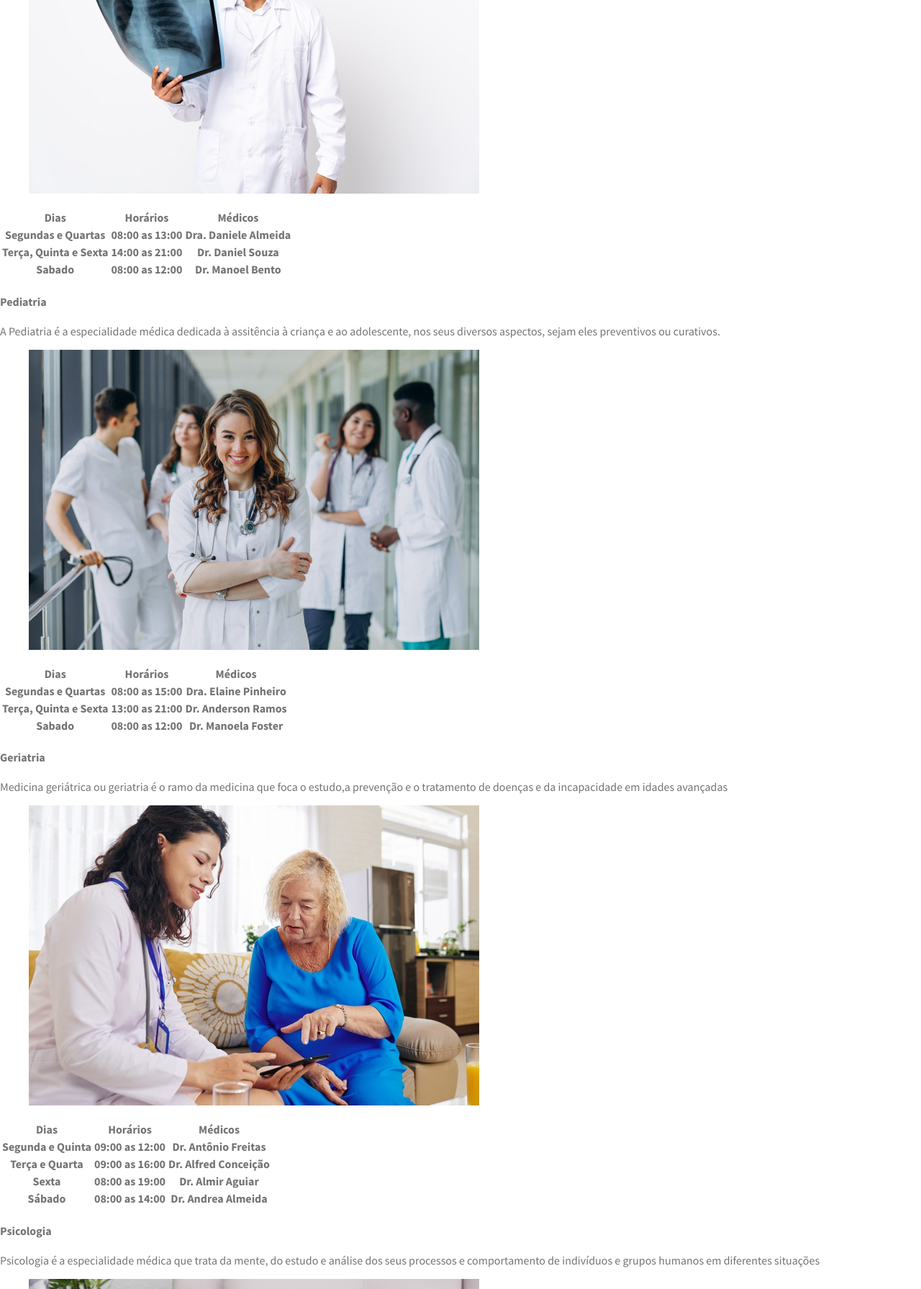
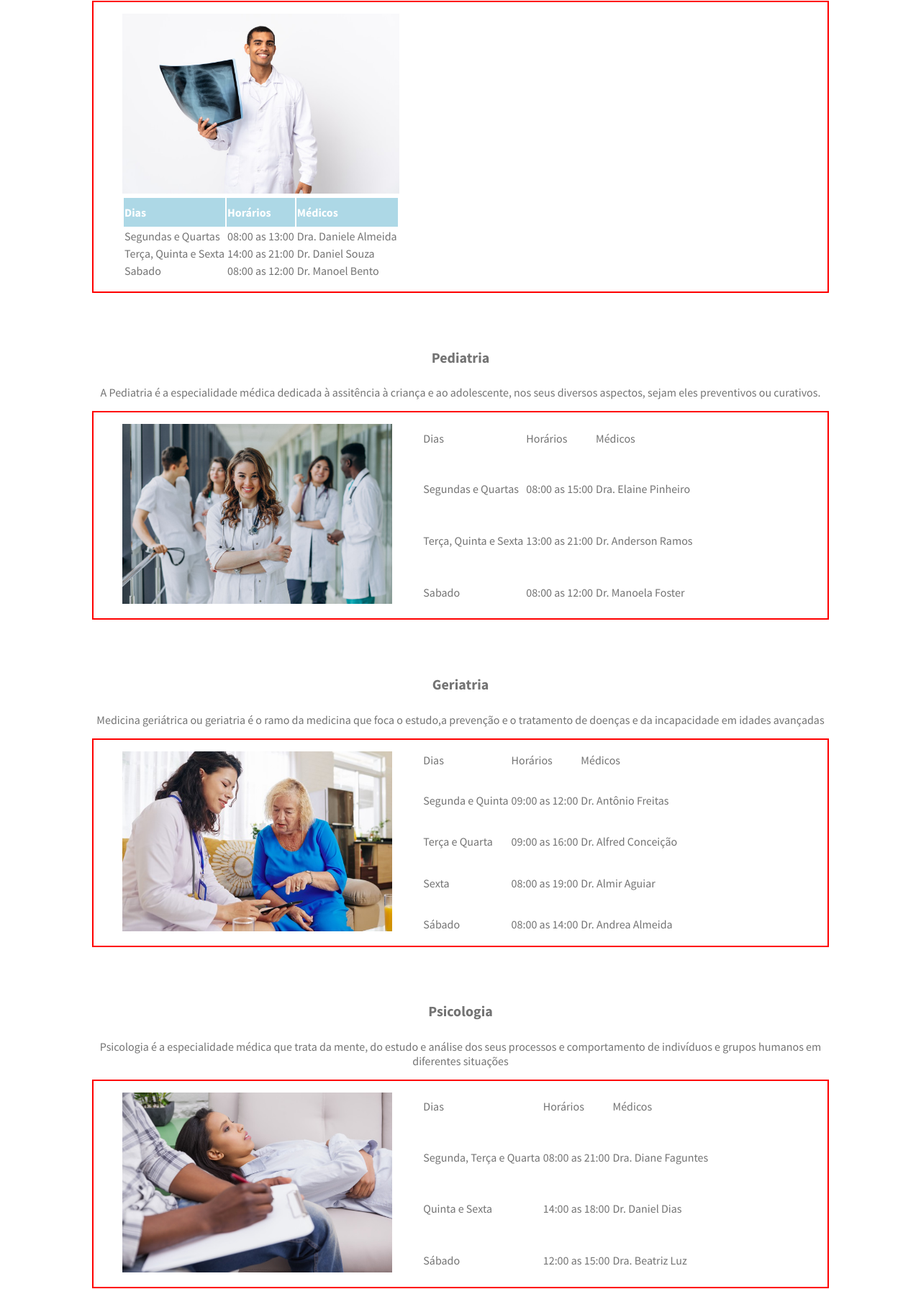
Before and after one commit to romacloud1989/ClinicaDev, a plain HTML site: page especialidades.html in a window 1280 px wide. Shown: the part 368-2159 px from the top of the page at 72% size. Drawn offline with Linux system fonts and the light colour scheme.

Commit message:
Estilizando pagina especializações

```diff
--- a/especialidades.html
+++ b/especialidades.html
@@ -2,7 +2,7 @@
 <html>
 <head>
   <meta charset="UTF-8">
-  <meta name="viewport" content="width=device-width, initial-scale=1.0">
+  <meta name="viewport" content="widtd=device-widtd, initial-scale=1.0">
   <link rel="stylesheet" href="style/mainstyle.css">
   <link rel="stylesheet" type="text/css" href="style/especialidadestyle.css">
   <link href="https://fonts.googleapis.com/css2?family=Source+Sans+Pro:ital,wght@0,200;0,300;0,400;0,600;0,700;0,900;1,200;1,300;1,400;1,600;1,700;1,900&display=swap" rel="stylesheet">
@@ -24,7 +24,7 @@
     </div>
   </header>
   <main>
-    <nav>
+    <nav class="especialidades-links">
       <a href="#ortopedia">Ortopedia</a>
       <a href="#pediatria">Pediatria</a>
       <a href="#geriatria">Geriatria</a>
@@ -32,22 +32,24 @@
       <a href="#fisioterapia">Fisioterapia</a>
     </nav>
     <div class="titulo-especialidades">
-    <h3>Conheça as nossas especialidades</h3>
+    <p>Conheça as nossas especialidades</p>
     </div>
     <section id="ortopedia" class="especializacao">
-      <div class="descicao">
+      <div class="descricao">
           <h4>Ortopedia</h4>
           <p>A ortopedia é a especialidade médica que cuida da saúde relacionada aos elementos do aparelho locomotor, como ossos, músculos, ligamentos e articulações</p>
       </div>
     </section>
     <section>
       <div class="tabela">
+        <div>
         <figure>
           <img src="assets\ortopedia.png" alt="Imagem de um ortopedista">
-        </figure>
+
+        </tr>
         <table>
-          <thead>
-          <tr>
+          <thead >
+          <tr class="tabela-head">
             <th>Dias</th>
             <th>Horários</th>
             <th>Médicos</th>
@@ -55,26 +57,26 @@
           </thead>
           <tbody>
           <tr>
-            <th>Segundas e Quartas</th>
-            <th>08:00 as 13:00</th>
-            <th>Dra. Daniele Almeida</th>
+            <td>Segundas e Quartas</td>
+            <td>08:00 as 13:00</td>
+            <td>Dra. Daniele Almeida</td>
           </tr>
           <tr>
-            <th>Terça, Quinta e Sexta</th>
-            <th>14:00 as 21:00</th>
-            <th>Dr. Daniel Souza</th>
+            <td>Terça, Quinta e Sexta</td>
+            <td>14:00 as 21:00</td>
+            <td>Dr. Daniel Souza</td>
           </tr>
           <tr>
-            <th>Sabado</th>
-            <th>08:00 as 12:00</th>
-            <th>Dr. Manoel Bento</th>
+            <td>Sabado</td>
+            <td>08:00 as 12:00</td>
+            <td>Dr. Manoel Bento</td>
           </tr>
           </tbody>
         </table>
       </div>
     </section>
     <section id="pediatria" class="especializacao">
-      <div class="descicao">
+      <div class="descricao">
           <h4>Pediatria</h4>
           <p>A Pediatria é a especialidade médica dedicada à assitência à criança e ao adolescente, nos seus diversos aspectos, sejam eles preventivos ou curativos.</p>
       </div>
@@ -85,35 +87,35 @@
           <img src="assets\pediatra2.png" alt="Imagem de um ortopedista">
         </figure>
         <table>
-          <thead>
+          <tdead>
           <tr>
-            <th>Dias</th>
-            <th>Horários</th>
-            <th>Médicos</th>
+            <td>Dias</td>
+            <td>Horários</td>
+            <td>Médicos</td>
           </tr>
-          </thead>
+          </tdead>
           <tbody>
           <tr>
-            <th>Segundas e Quartas</th>
-            <th>08:00 as 15:00</th>
-            <th>Dra. Elaine Pinheiro</th>
+            <td>Segundas e Quartas</td>
+            <td>08:00 as 15:00</td>
+            <td>Dra. Elaine Pinheiro</td>
           </tr>
           <tr>
-            <th>Terça, Quinta e Sexta</th>
-            <th>13:00 as 21:00</th>
-            <th>Dr. Anderson Ramos</th>
+            <td>Terça, Quinta e Sexta</td>
+            <td>13:00 as 21:00</td>
+            <td>Dr. Anderson Ramos</td>
           </tr>
           <tr>
-            <th>Sabado</th>
-            <th>08:00 as 12:00</th>
-            <th>Dr. Manoela Foster</th>
+            <td>Sabado</td>
+            <td>08:00 as 12:00</td>
+            <td>Dr. Manoela Foster</td>
           </tr>
           </tbody>
         </table>
       </div>
     </section>
     <section id="geriatria" class="especializacao">
-      <div class="descicao">
+      <div class="descricao">
           <h4>Geriatria</h4>
           <p>Medicina geriátrica ou geriatria é o ramo da medicina que foca o estudo,a prevenção e o tratamento de doenças e da incapacidade em idades avançadas</p>
       </div>
@@ -124,40 +126,40 @@
           <img src="assets\geriatra.png" alt="Imagem de um ortopedista">
         </figure>
         <table>
-          <thead>
+          <tdead>
           <tr>
-            <th>Dias</th>
-            <th>Horários</th>
-            <th>Médicos</th>
+            <td>Dias</td>
+            <td>Horários</td>
+            <td>Médicos</td>
           </tr>
-          </thead>
+          </tdead>
           <tbody>
           <tr>
-            <th>Segunda e Quinta</th>
-            <th>09:00 as 12:00</th>
-            <th>Dr. Antônio Freitas</th>
+            <td>Segunda e Quinta</td>
+            <td>09:00 as 12:00</td>
+            <td>Dr. Antônio Freitas</td>
           </tr>
           <tr>
-            <th>Terça e Quarta</th>
-            <th>09:00 as 16:00</th>
-            <th>Dr. Alfred Conceição</th>
+            <td>Terça e Quarta</td>
+            <td>09:00 as 16:00</td>
+            <td>Dr. Alfred Conceição</td>
           </tr>
           <tr>
-            <th>Sexta</th>
-            <th>08:00 as 19:00</th>
-            <th>Dr. Almir Aguiar</th>
+            <td>Sexta</td>
+            <td>08:00 as 19:00</td>
+            <td>Dr. Almir Aguiar</td>
           </tr>
           <tr>
-            <th>Sábado</th>
-            <th>08:00 as 14:00</th>
-            <th>Dr. Andrea Almeida</th>
+            <td>Sábado</td>
+            <td>08:00 as 14:00</td>
+            <td>Dr. Andrea Almeida</td>
           </tr>
           </tbody>
         </table>
       </div>
     </section>
     <section id="psicologia" class="especializacao">
-      <div class="descicao">
+      <div class="descricao">
           <h4>Psicologia</h4>
           <p>Psicologia é a especialidade médica que trata da mente, do estudo e análise dos seus processos e comportamento de indivíduos e grupos humanos em diferentes situações</p>
       </div>
@@ -168,35 +170,35 @@
           <img src="assets\psicologo.png" alt="Imagem de um ortopedista">
         </figure>
         <table>
-          <thead>
+          <tdead>
           <tr>
-            <th>Dias</th>
-            <th>Horários</th>
-            <th>Médicos</th>
+            <td>Dias</td>
+            <td>Horários</td>
+            <td>Médicos</td>
           </tr>
-          </thead>
+          </tdead>
           <tbody>
           <tr>
-            <th>Segunda, Terça e Quarta</th>
-            <th>08:00 as 21:00</th>
-            <th>Dra. Diane Faguntes</th>
+            <td>Segunda, Terça e Quarta</td>
+            <td>08:00 as 21:00</td>
+            <td>Dra. Diane Faguntes</td>
           </tr>
           <tr>
-            <th>Quinta e Sexta</th>
-            <th>14:00 as 18:00</th>
-            <th>Dr. Daniel Dias</th>
+            <td>Quinta e Sexta</td>
+            <td>14:00 as 18:00</td>
+            <td>Dr. Daniel Dias</td>
           </tr>
           <tr>
-            <th>Sábado</th>
-            <th>12:00 as 15:00</th>
-            <th>Dra. Beatriz Luz</th>
+            <td>Sábado</td>
+            <td>12:00 as 15:00</td>
+            <td>Dra. Beatriz Luz</td>
           </tr>
           </tbody>
         </table>
       </div>
     </section>
     <section id="fisioterapia" class="especializacao">
-      <div class="descicao">
+      <div class="descricao">
           <h4>Fisioterapia</h4>
           <p>Fisioterapia é uma ciência da saúde aplicada ao, estudo, diagnóstico, prevenção e tratamento de disfunções cinéticas e funcionais de orgãos do sistema motor </p>
       </div>
@@ -207,28 +209,28 @@
           <img src="assets\fisioterapia.png" alt="Imagem de um ortopedista">
         </figure>
         <table>
-          <thead>
+          <tdead>
           <tr>
-            <th>Dias</th>
-            <th>Horários</th>
-            <th>Médicos</th>
+            <td>Dias</td>
+            <td>Horários</td>
+            <td>Médicos</td>
           </tr>
-          </thead>
+          </tdead>
           <tbody>
           <tr>
-            <th>Segunda, Terça e Quarta</th>
-            <th>08:00 as 21:00</th>
-            <th>Dra. Diane Faguntes</th>
+            <td>Segunda, Terça e Quarta</td>
+            <td>08:00 as 21:00</td>
+            <td>Dra. Diane Faguntes</td>
           </tr>
           <tr>
-            <th>Quinta e Sexta</th>
-            <th>14:00 as 18:00</th>
-            <th>Dr. Daniel Dias</th>
+            <td>Quinta e Sexta</td>
+            <td>14:00 as 18:00</td>
+            <td>Dr. Daniel Dias</td>
           </tr>
           <tr>
-            <th>Sábado</th>
-            <th>12:00 as 15:00</th>
-            <th>Dra. Beatriz Luz</th>
+            <td>Sábado</td>
+            <td>12:00 as 15:00</td>
+            <td>Dra. Beatriz Luz</td>
           </tr>
           </tbody>
         </table>
--- a/style/especialidadestyle.css
+++ b/style/especialidadestyle.css
@@ -0,0 +1,77 @@
+* {
+  box-sizing: border-box;
+}
+
+body {
+  margin: 0;
+  padding: 0;
+  background-color: #fff;
+  font-family: 'Source Sans Pro', sans-serif;
+}
+
+main {
+  color: #0000008c;
+  margin-bottom: 60px;
+}
+
+.especialidades-links {
+	display: flex;
+	justify-content: space-evenly;
+	max-width: 1024px;
+	padding: 0px 200px 0px 200px;
+	margin: auto;
+}
+
+.especialidades-links a {
+  padding: 10px;
+  text-decoration: none;
+  color: gray;
+  border-bottom: 3px solid lightblue;
+}
+
+.especialidades-links a:hover {
+  color: lightgreen;
+}
+
+.titulo-especialidades {
+	display: flex;
+	justify-content: center;
+	max-width: 1024px;
+	margin: auto;
+	font-weight: bold;
+	font-size: 25px;
+}
+
+.especializacao {
+	display: flex;
+	justify-content: center;
+	text-align: center;
+	max-width: 1024px;
+	margin: auto;
+	margin-top: 50px;
+}
+
+.tabela {
+	display: flex;
+	flex-direction: row;
+	text-align: left;
+	max-width: 1024px;
+	margin: auto;
+	border: 2px solid red;
+}
+
+.tabela img {
+	height: 250px;
+	width: 100%;
+}
+
+.tabela-head {
+	background-color: lightblue;
+	height: 40px;
+	color: #fff;
+}
+
+.descricao h4 {
+	font-size: 20px;
+	font-weight: bold;
+}
```
Also changed, not shown: index.html (+0 -1 lines).
